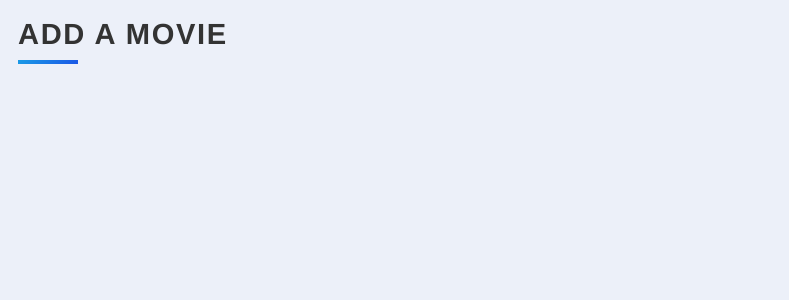
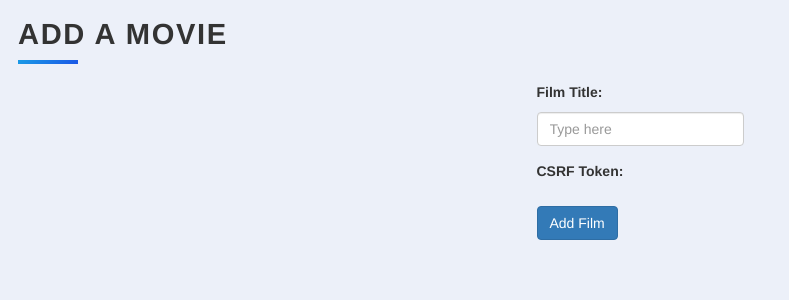
Before and after one commit to CaglayanCaliskan/100-days-of-python, a Flask app: template 64 - Advanced My Top10 movies website/Starting+Files+-+movie-project-start/templates/add.html in a window 1280 px wide. Shown: the top 300 px of the page, without its empty margins (0-789 px from the left). Run offline with Flask 3, Linux system fonts and the light colour scheme; the template is opened without the code that fills it: values that come from a table or form of the project are taken from there, others are empty; some libraries are stand-ins or nearby versions.

Commit message:
add movie to db

```diff
--- a/64 - Advanced My Top10 movies website/Starting+Files+-+movie-project-start/main.py
+++ b/64 - Advanced My Top10 movies website/Starting+Files+-+movie-project-start/main.py
@@ -19,13 +19,17 @@
 
 class Movie(db.Model):
     id = db.Column(db.Integer, primary_key=True)
-    title = db.Column(db.String, unique=True, nullable=False)
-    year = db.Column(db.Integer, unique=True, nullable=False)
+    title = db.Column(db.String, nullable=False)
+    year = db.Column(db.Integer,  nullable=True)
     description = db.Column(db.String)
     rating = db.Column(db.Float, nullable=False)
     ranking = db.Column(db.Integer, nullable=False)
     review = db.Column(db.String, nullable=False)
     img_url = db.Column(db.String, nullable=False)
+
+
+# with app.app_context():
+#     db.create_all()
 
 
 class EditForm(FlaskForm):
@@ -34,15 +38,20 @@
     submit = SubmitField(label='Update it')
 
 
-# new_movie = Movie(
-#     title="Phone Booth",
-#     year=2002,
-#     description="Publicist Stuart Shepard finds himself trapped in a phone booth, pinned down by an extortionist's sniper rifle. Unable to leave or receive outside help, Stuart's negotiation with the caller leads to a jaw-dropping climax.",
-#     rating=7.3,
-#     ranking=10,
-#     review="My favourite character was the caller.",
-#     img_url="https://image.tmdb.org/t/p/w500/tjrX2oWRCM3Tvarz38zlZM7Uc10.jpg"
-# )
+class AddForm(FlaskForm):
+    title = StringField('Film Title')
+    submit = SubmitField(label='Add Film')
+
+
+new_movie = Movie(
+    title="Phone Booth",
+    year=2002,
+    description="Publicist Stuart Shepard finds himself trapped in a phone booth, pinned down by an extortionist's sniper rifle. Unable to leave or receive outside help, Stuart's negotiation with the caller leads to a jaw-dropping climax.",
+    rating=7.3,
+    ranking=10,
+    review="My favourite character was the caller.",
+    img_url="https://image.tmdb.org/t/p/w500/tjrX2oWRCM3Tvarz38zlZM7Uc10.jpg"
+)
 
 # with app.app_context():
 #     db.session.add(new_movie)
@@ -64,6 +73,7 @@
     form = EditForm(request.form)
     if request.method == 'POST':
         with app.app_context():
+            print(form)
             # find item
             item = db.get_or_404(Movie, id)
             # update from db
@@ -87,5 +97,29 @@
         return redirect(url_for('home'))
 
 
+@app.route("/add", methods=['GET', 'POST'])
+def add():
+    form = AddForm(request.form)
+    if form.validate_on_submit():
+        print(form.title.data)
+        new_movie = Movie(
+            title=form.title.data,
+            year=2004,
+            description="Publicist Stuart Shepard finds himself trapped in a phone booth, pinned down by an extortionist's sniper rifle. Unable to leave or receive outside help, Stuart's negotiation with the caller leads to a jaw-dropping climax.",
+            rating=7.3,
+            ranking=10,
+            review="My favourite character was the caller.",
+            img_url="https://image.tmdb.org/t/p/w500/tjrX2oWRCM3Tvarz38zlZM7Uc10.jpg"
+        )
+        with app.app_context():
+            db.session.add(new_movie)
+
+            db.session.commit()
+            db.session.close()
+            return redirect(url_for('home'))
+
+    return render_template("add.html", form=form)
+
+
 if __name__ == '__main__':
     app.run(debug=True)
--- a/64 - Advanced My Top10 movies website/Starting+Files+-+movie-project-start/templates/add.html
+++ b/64 - Advanced My Top10 movies website/Starting+Files+-+movie-project-start/templates/add.html
@@ -1,16 +1,31 @@
-{% extends 'bootstrap/base.html' %}
+{% extends 'bootstrap/base.html' %} {% block styles %} {{ super() }}
+<link
+  rel="stylesheet"
+  href="https://fonts.googleapis.com/css?family=Nunito+Sans:300,400,700"
+/>
+<link
+  rel="stylesheet"
+  href="https://fonts.googleapis.com/css?family=Poppins:300,400,700"
+/>
+<link
+  rel="stylesheet"
+  href="{{ url_for('static', filename='css/styles.css') }}"
+/>
+{% endblock %} {% block title %}Add Movie{% endblock %} {% block content %}
+<div class="content">
+  <h1 class="heading">Add a Movie</h1>
+  <form
+    method="POST"
+    class="w-50"
+    action="{{url_for(request.endpoint,**request.view_args)}}"
+  >
+    {% for field in form %} {% if field.type != "SubmitField" %}
+    <div class="form-group">
+      <label for="exampleInputEmail1">{{ field.label(class="w-25") }}:</label>
 
-{% block styles %}
-  {{ super() }}
-  <link rel="stylesheet" href="https://fonts.googleapis.com/css?family=Nunito+Sans:300,400,700">
-  <link rel="stylesheet" href="https://fonts.googleapis.com/css?family=Poppins:300,400,700">
-  <link rel="stylesheet" href="{{ url_for('static', filename='css/styles.css') }}">
-{% endblock %}
-
-{% block title %}Add Movie{% endblock %}
-
-{% block content %}
-<div class="content">
-    <h1 class="heading">Add a Movie</h1>
+      {{ field(class="form-control",placeholder="Type here")}}
+    </div>
+    {% endif %} {% endfor %} {{form.submit(class='btn btn-primary')}}
+  </form>
 </div>
 {% endblock %}
```
Also changed, not shown: 64 - Advanced My Top10 movies website/Starting+Files+-+movie-project-start/templates/index.html (+4 -5 lines), 64 - Advanced My Top10 movies website/Starting+Files+-+movie-project-start/instance/Movie.db.
